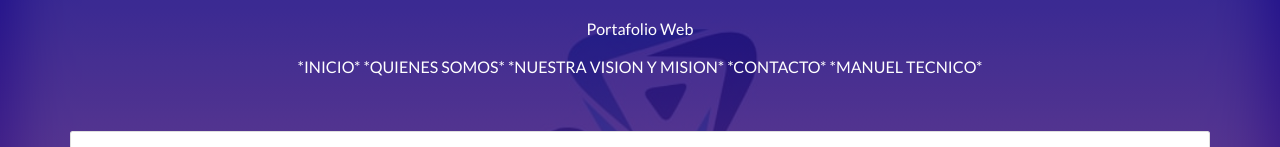
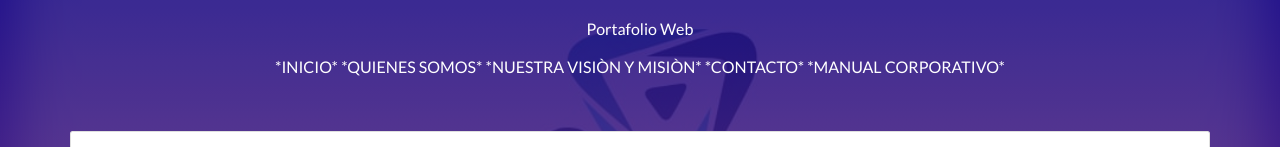
Before and after one commit to tatiana0025/portafolioweb.github.io, a plain HTML site: page VISION.html in a window 1280 px wide. Shown: the part 151-298 px from the top of the page. Drawn offline with nearby package versions, Linux system fonts and the light colour scheme.

Commit message:
Update VISION.html

```diff
--- a/VISION.html
+++ b/VISION.html
@@ -32,9 +32,9 @@
       <p>
         <a href="index.html" class="w3-bar-item w3-button">*INICIO*</a>
         <a href="nosotros.html" class="w3-bar-item w3-button">*QUIENES SOMOS*</a>
-        <a href="VISION.html" class="w3-bar-item w3-button">*NUESTRA VISION Y MISION*</a>
+        <a href="VISION.html" class="w3-bar-item w3-button">*NUESTRA VISIÒN Y MISIÒN*</a>
         <a href="Contacto.html" class="w3-bar-item w3-button">*CONTACTO*</a>
-        <a href="ARTEMISMEDIAMANUALDEIDENTIDADCORPORATIVO-1_23_230919_100219.pdf" class="w3-bar-item w3-button">*MANUEL TECNICO*</a>
+        <a href="ARTEMISMEDIAMANUALDEIDENTIDADCORPORATIVO-1_23_230919_100219.pdf" class="w3-bar-item w3-button">*MANUAL CORPORATIVO*</a>
       </p>
     </div>
   </header>
```
